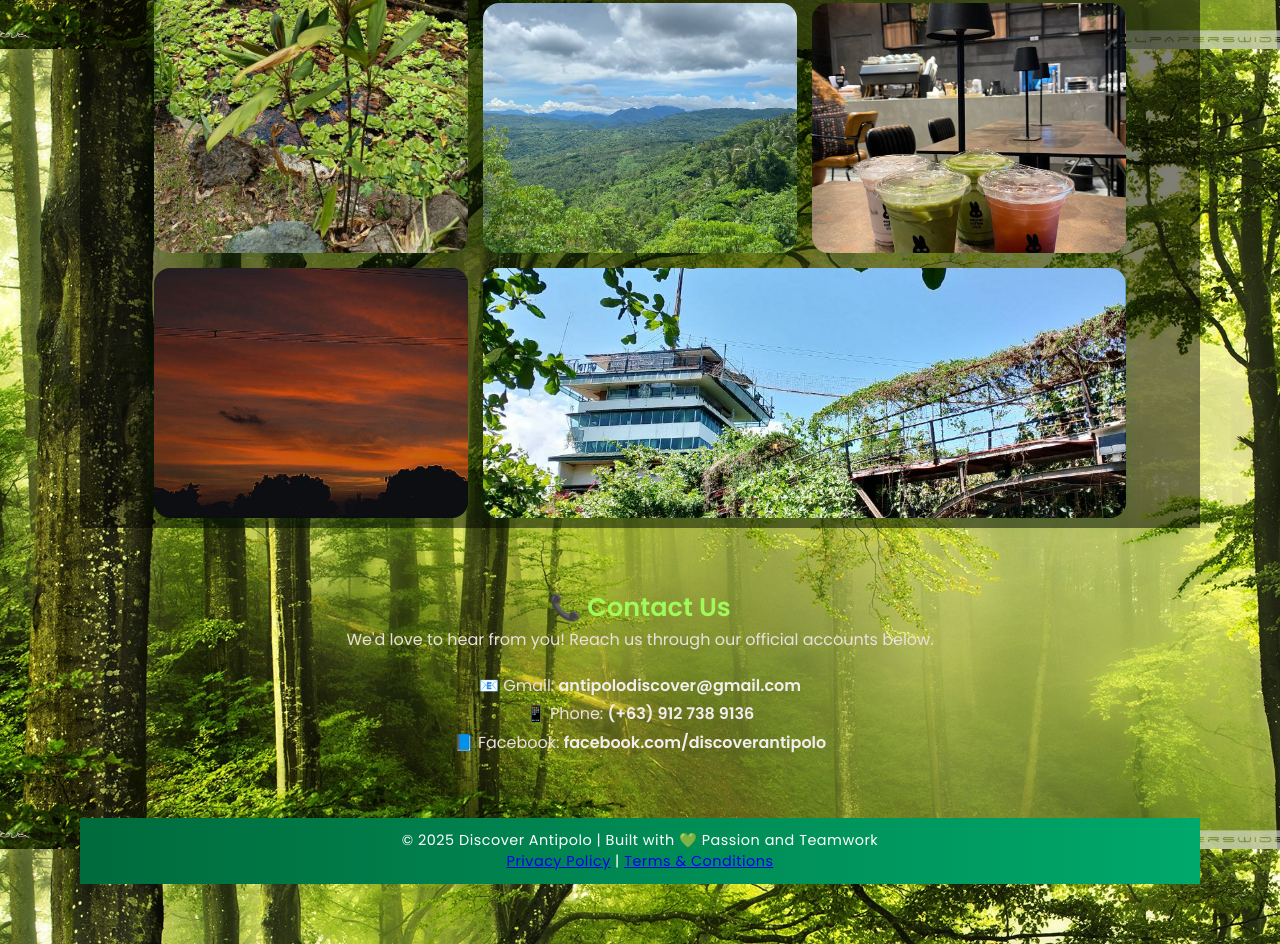
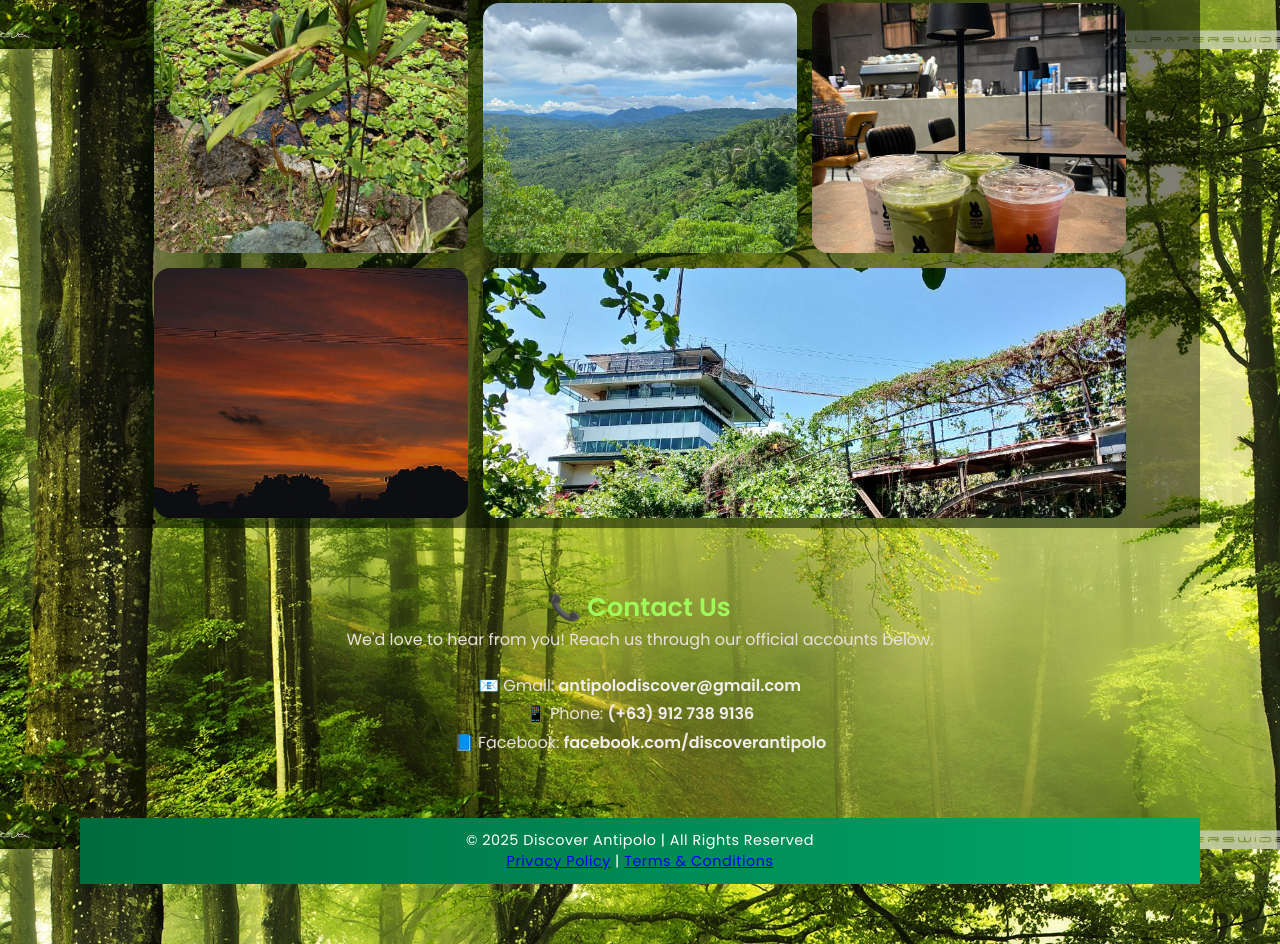
Before and after one commit to alexanicholereoyo27-star/Discover-Antipolo, a plain HTML site: page about.html in a window 1280 px wide. Shown: the part 3151-4095 px from the top of the page. Drawn offline with nearby package versions, Linux system fonts and the light colour scheme.

Commit message:
updated about.html, destination.html, shopping.html

```diff
--- a/about.html
+++ b/about.html
@@ -95,7 +95,7 @@
   </section>
 
   <footer>
-    <p>© 2025 Discover Antipolo | Built with 💚 Passion and Teamwork</p>
+     <p>© 2025 Discover Antipolo | All Rights Reserved</p>
     <p>
       <a href="privacy.html"> Privacy Policy</a> |
       <a href="terms.html"> Terms & Conditions</a>
```
Also changed, not shown: destination.html (+1 -1 lines), shopping.html (+1 -1 lines).
